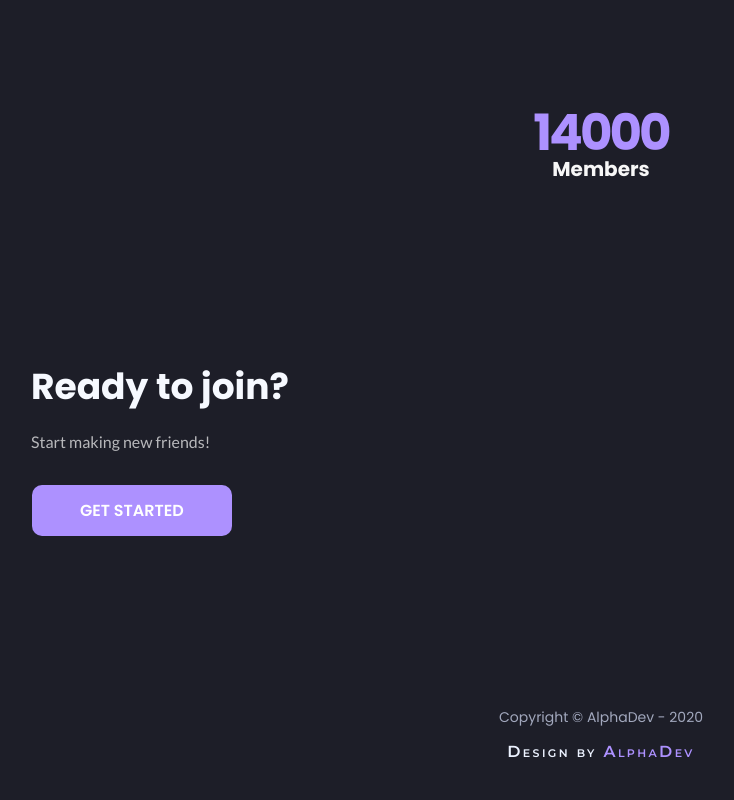
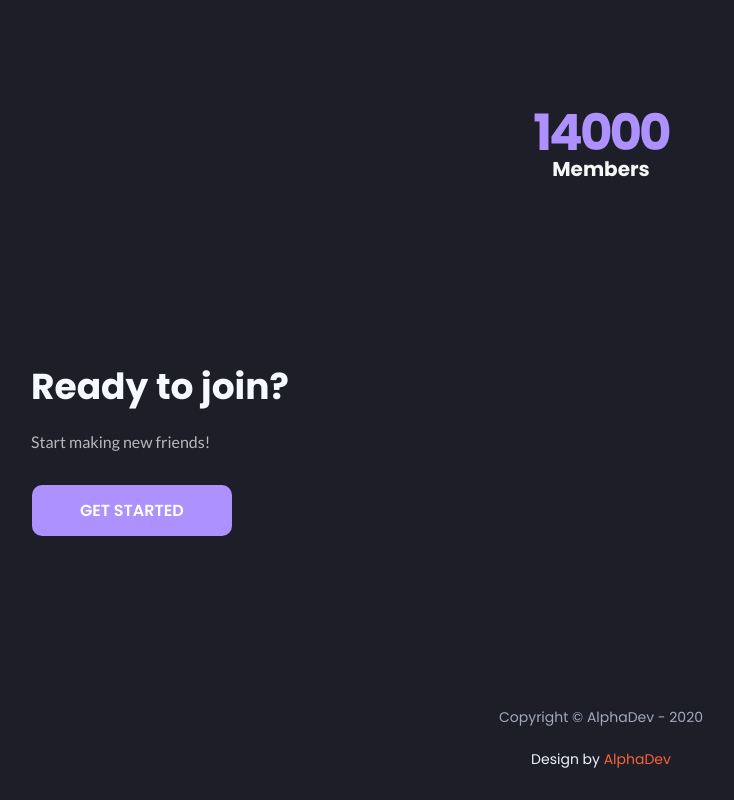
Before and after one commit to cparthiv/alpha-lounge, a plain HTML site: page index.html in a window 1280 px wide. Shown: the part 1680-2480 px from the top of the page, without its empty margins (39-773 px from the left). Drawn offline with nearby package versions, Linux system fonts and the light colour scheme.

Commit message:
Update index.html

```diff
--- a/index.html
+++ b/index.html
@@ -26,7 +26,6 @@
                 <a class="nav-link" href="/donate.html">Donate</a>
             </li>
         </ul>
-        <button class="btn login-btn btn-outline-accent my-2 my-sm-0" style="font-size: 10px !important;font-family: poppins !important;">LOGIN</button>
     </div>
 </nav>
 <div class="heading">
@@ -96,7 +95,7 @@
         <div class="bot-footer">
             Copyright © AlphaDev - 2020
         </div><br/>
-        <div class="nouridio">Design by <a href="https://dsc.bio/alphabeta"> AlphaDev</a></div>
+        <div class="alphadev">Design by <a href="https://dsc.bio/alphabeta"> AlphaDev</a></div>
     </div>
 </div>
 <script src="https://code.jquery.com/jquery-3.3.1.slim.min.js" integrity="sha384-q8i/X+965DzO0rT7abK41JStQIAqVgRVzpbzo5smXKp4YfRvH+8abtTE1Pi6jizo" crossorigin="anonymous"></script>
```
